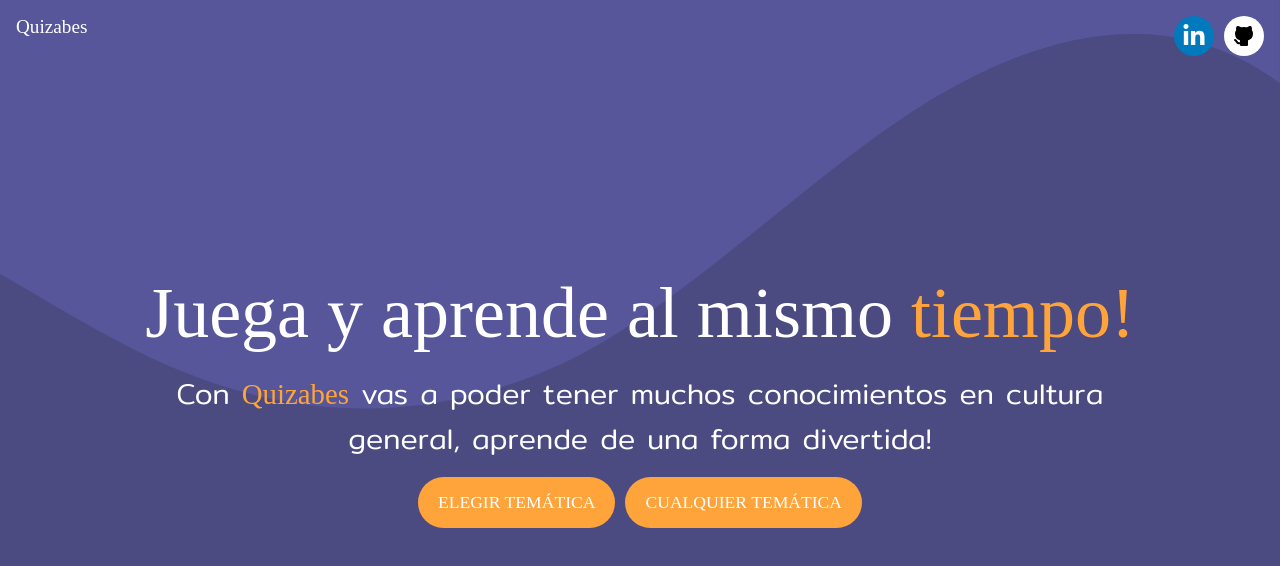
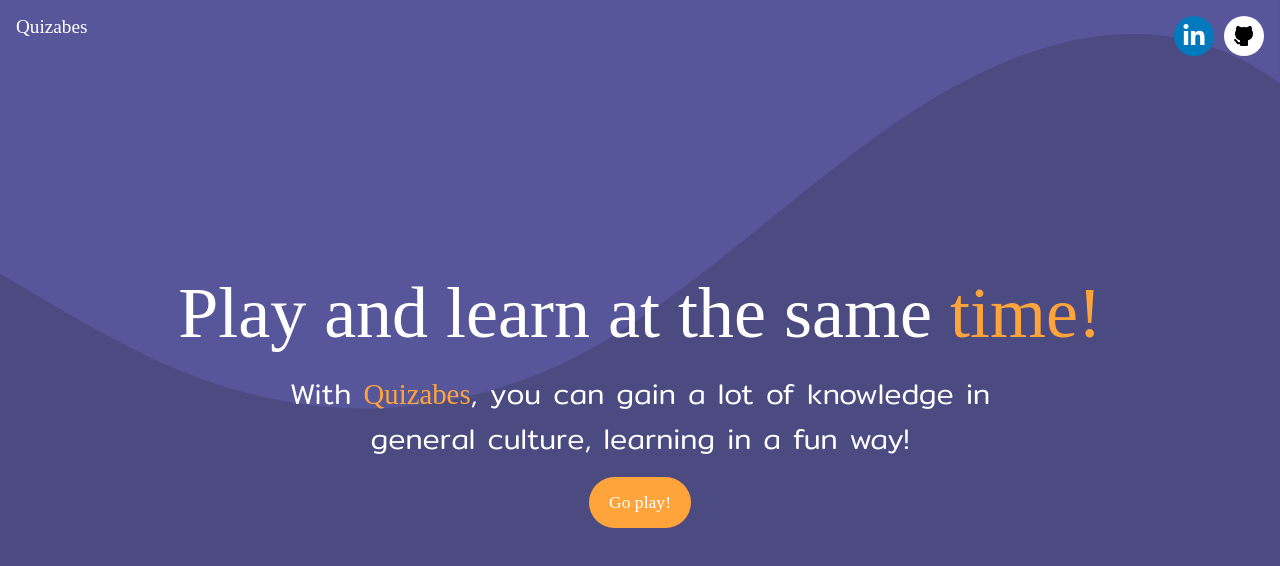
Before and after one commit to lucianogaregnani/quizabes, a React (Vite) app: page / in a window 1280 px wide. Shown: the top 566 px of the page. Built offline with nearby package versions, Linux system fonts and the light colour scheme; a web font is replaced by a local one.

Commit message:
refactor

```diff
--- a/src/components/Button/Button.tsx
+++ b/src/components/Button/Button.tsx
@@ -1,9 +1,9 @@
 import { ButtonProps } from "../../models";
 import button from './button.module.scss'
 
-function Button({ text, className }:ButtonProps) {
+function Button({ text }:ButtonProps) {
     return (
-        <button className={`${button.btnPrimary} ${className}`}>
+        <button className={`${button.btnPrimary}`}>
             { text }
         </button>
     );
--- a/src/models/button.models.ts
+++ b/src/models/button.models.ts
@@ -1,4 +1,3 @@
 export interface ButtonProps {
     text: string,
-    className?: string
 }
--- a/src/pages/Home/Home.tsx
+++ b/src/pages/Home/Home.tsx
@@ -7,15 +7,16 @@ function Home() {
     <main className={home.homeMain}>
       <section>
         <h1>
-          Juega y aprende al mismo <span>tiempo!</span>
+          Play and learn at the same <span>time!</span>
         </h1>
         <p>
-          Con <span>Quizabes</span> vas a poder tener muchos conocimientos en cultura
-          general, aprende de una forma divertida!
+          With <span>Quizabes</span>, you can gain a lot of knowledge in general
+          culture, learning in a fun way!
         </p>
         <div className={home.homeButtons}>
-            <Button text="ELEGIR TEMÁTICA" />
-            <Button text="CUALQUIER TEMÁTICA" />
+          <Button
+            text="Go play!"
+          />
         </div>
       </section>
       <Wave />
--- a/src/pages/Home/home.module.scss
+++ b/src/pages/Home/home.module.scss
@@ -24,6 +24,7 @@
         font-family: global.$secondary-font;
         font-weight: 300;
         font-size: 1.8rem;
+        max-width: 60vw;
         span {
             font-family: global.$primary-font;
             font-weight: 500;
@@ -65,8 +66,3 @@
         fill: global.$bg-secondary-color;
     }
 }
-
-.homeButtons {
-    display: flex;
-    gap: 10px;
-}
```
